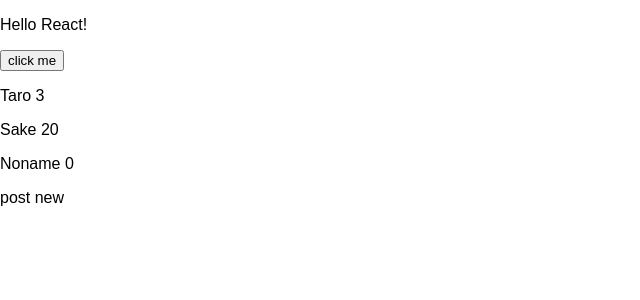
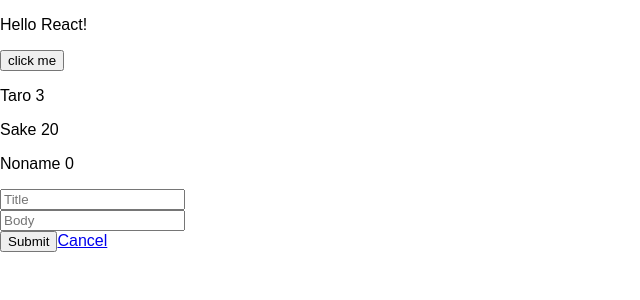
Before and after one commit to komura-c/react-redux-training, a React (Create React App) app: page /events/new in a window 1280 px wide. Shown: the top 300 px of the page, without its empty margins (0-640 px from the left). Built offline with nearby package versions, Linux system fonts and the light colour scheme.

Commit message:
feat(EventNew): EventNewを追加、redux-form実装

```diff
--- a/package.json
+++ b/package.json
@@ -34,6 +34,7 @@
     "@types/react-dom": "^16.9.8",
     "@types/react-redux": "^7.1.11",
     "@types/react-router-dom": "^5.1.6",
+    "@types/redux-form": "^8.3.0",
     "husky": "^4.3.0",
     "lint-staged": "^10.5.2",
     "prettier": "^2.2.0"
--- a/src/actions/index.tsx
+++ b/src/actions/index.tsx
@@ -1,6 +1,7 @@
 import axios from 'axios'
 
 export const READ_EVENTS = 'READ_EVENTS'
+export const CREATE_EVENT = 'CREATE_EVENT'
 
 const ROOT_URL = 'https://udemy-utils.herokuapp.com/api/v1'
 const QUERYSTRING = '?token=token123'
@@ -11,3 +12,13 @@
   const response: Response = await axios.get(`${ROOT_URL}/events${QUERYSTRING}`)
   dispatch({ type: READ_EVENTS, response })
 }
+
+export const postEvent = (values: any) => async (
+  dispatch: (arg0: { type: string; response: Response }) => void,
+) => {
+  const response: Response = await axios.post(
+    `${ROOT_URL}/events${QUERYSTRING}`,
+    values,
+  )
+  dispatch({ type: CREATE_EVENT, response })
+}
--- a/src/components/events/EventsNew.tsx
+++ b/src/components/events/EventsNew.tsx
@@ -1,31 +1,96 @@
 import React, { Component } from 'react'
 import { connect } from 'react-redux'
-// import { postEvents } from '../../actions'
-// import { Link } from 'react-router-dom'
+import { postEvent } from '../../actions'
+import {
+  Field,
+  InjectedFormProps,
+  reduxForm,
+  WrappedFieldProps,
+} from 'redux-form'
+import { Link } from 'react-router-dom'
 
-interface Event {
-  id: string
-  title: string
-  body: string
+interface Props {
+  postEvent: any
+  history: string[]
 }
 
-interface Props {
-  readEvents: any
-  events: Event[]
-}
+class EventsNew extends Component<Props & InjectedFormProps<{}, Props>> {
+  constructor(
+    props:
+      | (Props & InjectedFormProps<{}, Props, string>)
+      | Readonly<Props & InjectedFormProps<{}, Props, string>>,
+  ) {
+    super(props)
+    this.onSubmit = this.onSubmit.bind(this)
+  }
 
-class EventsNew extends Component<Props> {
+  renderField(field: { label: string; type: string } & WrappedFieldProps) {
+    const {
+      input,
+      label,
+      type,
+      meta: { touched, error },
+    } = field
+
+    return (
+      <div>
+        <input {...input} placeholder={label} type={type} />
+        {touched && error && <span>{error}</span>}
+      </div>
+    )
+  }
+
+  async onSubmit(values: any) {
+    await this.props.postEvent(values)
+    this.props.history.push('/')
+  }
+
   render() {
+    const { handleSubmit } = this.props
+
     return (
-      <React.Fragment>
-        <div>post new</div>
-      </React.Fragment>
+      <form onSubmit={handleSubmit(this.onSubmit)}>
+        <div>
+          <Field
+            label="Title"
+            name="title"
+            type="text"
+            component={this.renderField}
+          />
+          <Field
+            label="Body"
+            name="body"
+            type="text"
+            component={this.renderField}
+          />
+        </div>
+        <div>
+          <input type="submit" value="Submit" disabled={false} />
+          <Link to="/">Cancel</Link>
+        </div>
+      </form>
     )
   }
 }
 
-// const mapDispatchToProps = {
-//   readEvents,
-// }
+const validate = (values: { title: any; body: any }) => {
+  let errors: {
+    title?: string
+    body?: string
+  } = {}
 
-export default connect(null, null)(EventsNew)
+  if (!values.title) errors.title = 'Enter a title, please'
+  if (!values.body) errors.body = 'Enter a body, please'
+  return errors
+}
+
+const mapDispatchToProps = {
+  postEvent,
+}
+
+export default connect(
+  null,
+  mapDispatchToProps,
+)(
+  reduxForm<{}, Props>({ validate, form: 'eventNewForm' })(EventsNew),
+)
--- a/src/index.tsx
+++ b/src/index.tsx
@@ -10,7 +10,7 @@
 import EventsNew from './components/events/EventsNew'
 import App from './components/App'
 import reportWebVitals from './reportWebVitals'
-import { BrowserRouter, Route } from 'react-router-dom'
+import { BrowserRouter, Switch, Route } from 'react-router-dom'
 
 const store = createStore(reducer, applyMiddleware(thunk))
 
@@ -19,10 +19,10 @@
     <Provider store={store}>
       <BrowserRouter>
         <App />
-        <switch>
+        <Switch>
           <Route exact path="/events/new" component={EventsNew} />
           <Route exact path="/" component={EventsIndex} />
-        </switch>
+        </Switch>
       </BrowserRouter>
     </Provider>
   </React.StrictMode>,
--- a/src/reducers/index.tsx
+++ b/src/reducers/index.tsx
@@ -1,4 +1,5 @@
 import { combineReducers } from 'redux'
+import { reducer as form } from 'redux-form'
 import events from './events'
 
-export default combineReducers({ events })
+export default combineReducers({ events, form })
```
Also changed, not shown: 2 other files (tests, documents, lock files or other folders).
